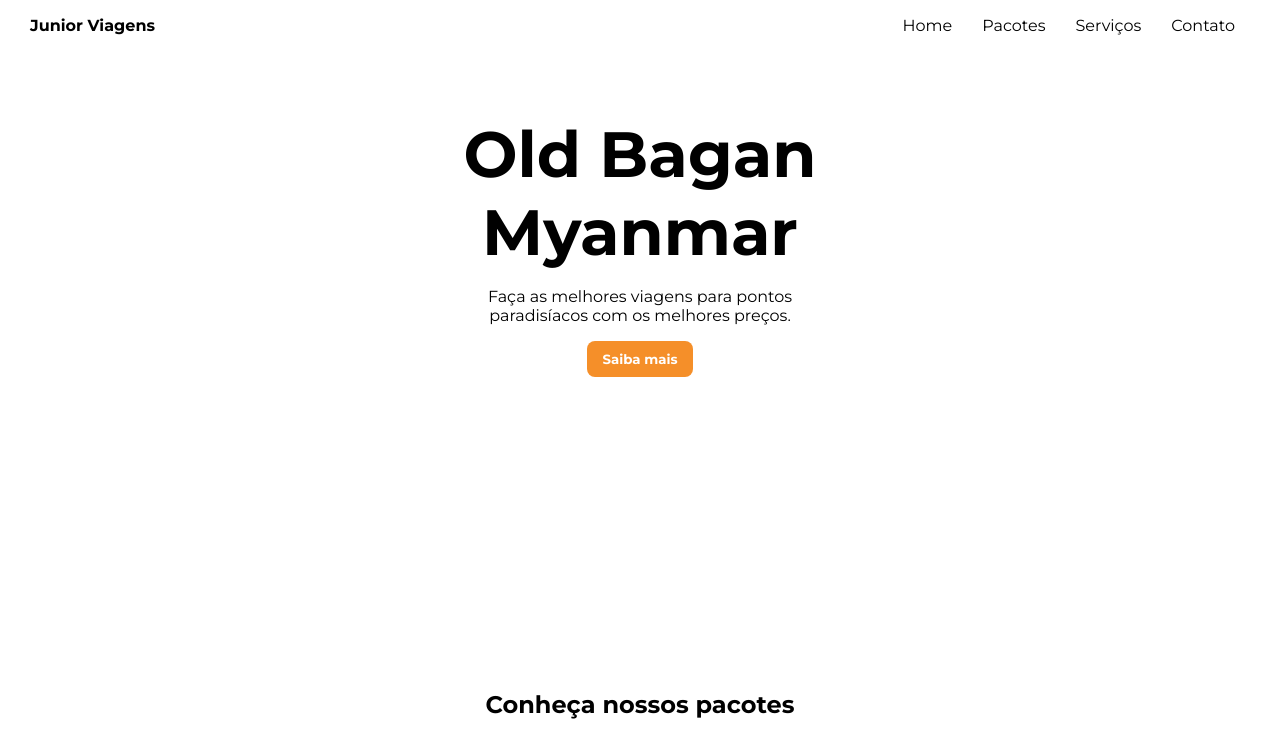
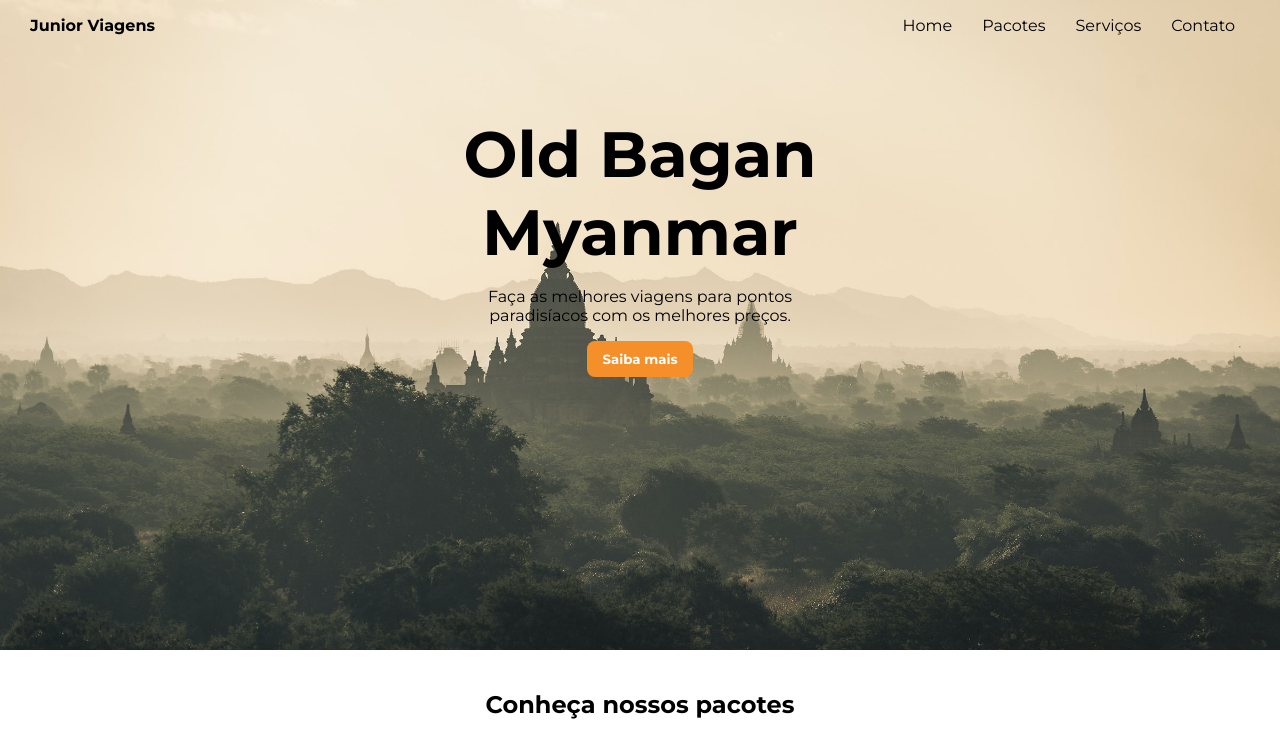
Before and after one commit to gildenorjunior/travel-site, a plain HTML site: page index.html in a window 1280 px wide. Shown: the top 741 px of the page. Drawn offline with nearby package versions, Linux system fonts and the light colour scheme; the site is published under a folder, as on GitHub Pages, so addresses that start at the root find nothing.

Commit message:
Atualizando readme e ajustando o backgroundo do css

```diff
--- a/style.css
+++ b/style.css
@@ -11,7 +11,7 @@ body {
 
 header {
     height: calc(100vh - 150px);
-    background: no-repeat center/cover url(/assets/header-image.jpg);
+    background: no-repeat center/cover url(./assets/header-image.jpg);
 }
 
 header nav {
```
Also changed, not shown: index.html (+0 -2 lines), assets/print-do-site.png (added), 1 other file.
